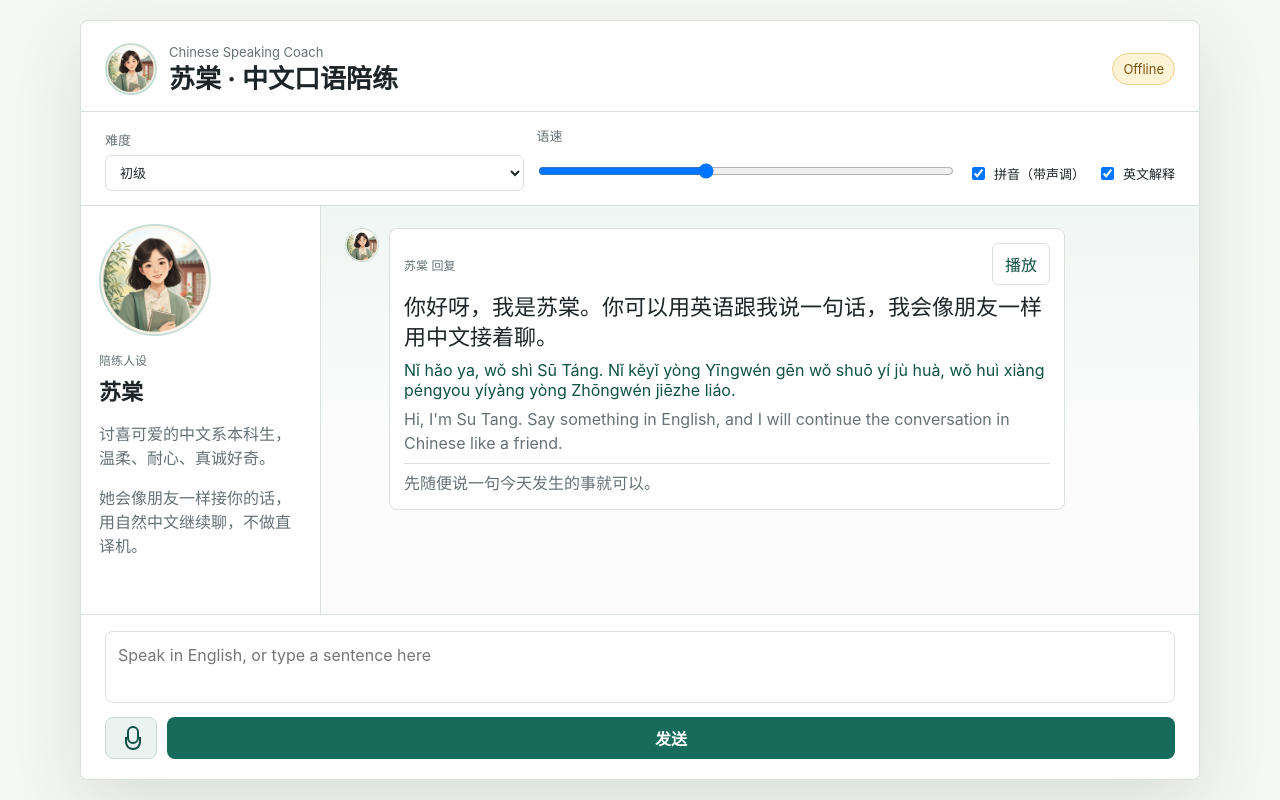
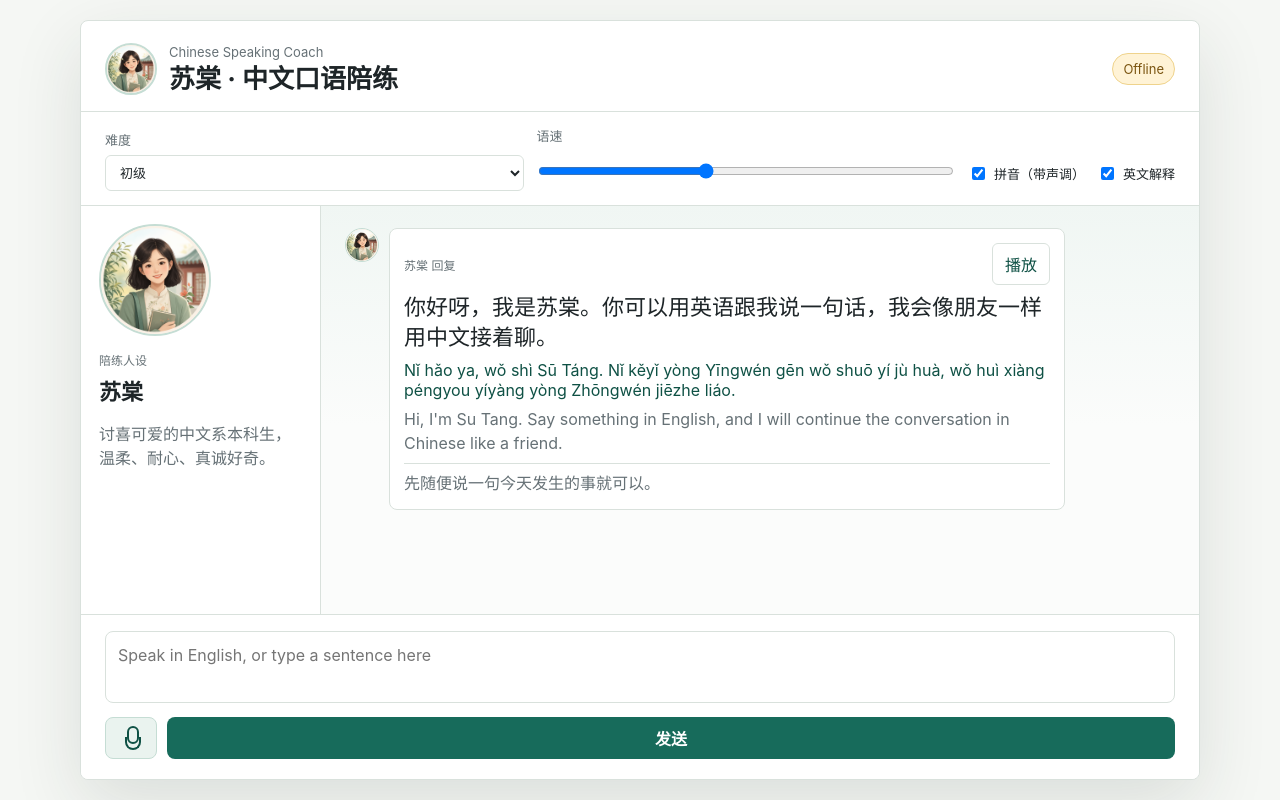
Before and after one commit to q547113058-max/chinese-speaking-web, a website: page public/index.html in a window 1280 px wide. Drawn offline with Linux system fonts and the light colour scheme; no server answers.

Commit message:
Tighten persona card and playback handling

```diff
--- a/public/index.html
+++ b/public/index.html
@@ -54,7 +54,6 @@
             <p class="persona-kicker">&#38506;&#32451;&#20154;&#35774;</p>
             <h2>&#33487;&#26848;</h2>
             <p>&#35752;&#21916;&#21487;&#29233;&#30340;&#20013;&#25991;&#31995;&#26412;&#31185;&#29983;&#65292;&#28201;&#26580;&#12289;&#32784;&#24515;&#12289;&#30495;&#35802;&#22909;&#22855;&#12290;</p>
-            <p>&#22905;&#20250;&#20687;&#26379;&#21451;&#19968;&#26679;&#25509;&#20320;&#30340;&#35805;&#65292;&#29992;&#33258;&#28982;&#20013;&#25991;&#32487;&#32493;&#32842;&#65292;&#19981;&#20570;&#30452;&#35793;&#26426;&#12290;</p>
           </aside>
           <section class="conversation" id="conversation" aria-live="polite"></section>
         </section>
```
